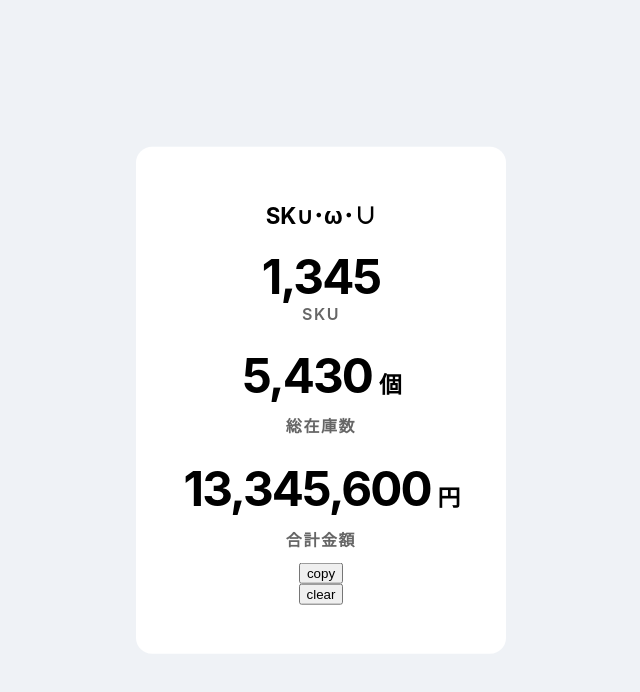
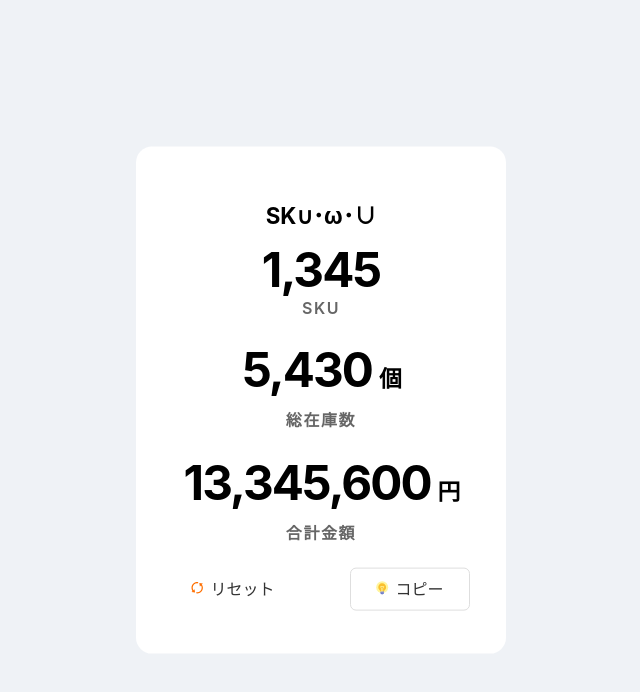
Before and after one commit to sushidesu/sku-review, a React (Create React App) app: page / in a window 1280 px wide. Shown: the top 692 px of the page, without its empty margins (319-959 px from the left). Built offline with nearby package versions, Linux system fonts and the light colour scheme.

Commit message:
Update button styles

```diff
--- a/src/components/App.tsx
+++ b/src/components/App.tsx
@@ -5,6 +5,8 @@ import { COLUMNS, SIZE } from "../constants"
 import { ReviewResult, ReviewResultProps } from "./ReviewResult"
 import { FileInput } from "./FileInput"
 import { Loading } from "./Loading"
+import { Button } from "./Button"
+import { FcIdea, FcSynchronize } from "react-icons/fc"
 
 type Status = "default" | "loading" | "done"
 
@@ -51,8 +53,17 @@ export default () => {
             <ReviewResult
               {...result}
             />
-            <button onClick={copy}>copy</button>
-            <button onClick={clear}>clear</button>
+            <Buttons>
+              <Button
+                icon={<FcSynchronize />}
+                onClick={clear}
+              >リセット</Button>
+              <Button
+                variant="outlined"
+                icon={<FcIdea />}
+                onClick={copy}
+              >コピー</Button>
+            </Buttons>
           </>
         }
 
@@ -98,6 +109,19 @@ const Wrapper = styled.div`
     flex-direction: column;
     justify-content: center;
     align-items: center;
+
+    width: 100%;
     margin-bottom: 1.4em;
   }
 `
+
+const Buttons = styled.div`
+  width: 90%;
+  display: flex;
+  justify-content: space-between;
+  margin-top: 12px;
+
+  & > button {
+    min-width: 120px;
+  }
+`
--- /dev/null
+++ b/src/components/Button.tsx
@@ -0,0 +1,52 @@
+import React from "react"
+import styled from "@emotion/styled"
+import { COLOR } from "../constants"
+
+type ButtonProps = Omit<React.ButtonHTMLAttributes<HTMLButtonElement>, "color">
+
+type ButtonConfig = {
+  icon?: React.ReactElement
+  variant?: "text" | "outlined"
+}
+
+export const Button: React.FC<ButtonProps & ButtonConfig> = ({ children, icon, ...rest }) => (
+  <StyledButton {...rest}>
+    {icon ? <Icon>{icon}</Icon> : null}
+    <span>{children}</span>
+  </StyledButton>
+)
+
+const StyledButton = styled.button`
+  background-color: transparent;
+  ${(props: ButtonConfig) => props.variant === "outlined"
+    ? `
+      border: 1.4px solid ${COLOR.gray.default};
+      &:hover {
+        border: 1.4px solid ${COLOR.gray.dark};
+      }
+    `
+    : `
+      border: none;
+      &:hover {
+        background-color: #efefef;
+      }
+    `
+  }
+  color: ${COLOR.gray.contrast};
+  padding: 12px 16px;
+  font-size: 16px;
+  line-height: 16px;
+  cursor: pointer;
+  border-radius: 6px;
+  outline: none;
+
+  &:active {
+    position: relative;
+    top: 1.2px;
+  }
+`
+
+const Icon = styled.span`
+  font-size: 0.9em;
+  margin-right: 0.4em;
+`
--- a/src/components/Loading.tsx
+++ b/src/components/Loading.tsx
@@ -1,9 +1,10 @@
 import React from "react"
 import { SyncLoader } from "react-spinners"
+import { COLOR } from "../constants"
 
 export const Loading = () => (
   <SyncLoader
-    color="#fab348"
+    color={COLOR.primary.default}
     size={20}
     margin={4}
   />
--- a/src/constants.ts
+++ b/src/constants.ts
@@ -17,3 +17,25 @@ export const SIZE = {
     small: 8,
   }
 }
+
+type ColorTypes = "gray" | "primary"
+type Color = {
+  [key in ColorTypes]: {
+    default: string
+    dark: string
+    contrast: string
+  }
+}
+
+export const COLOR: Color = {
+  gray: {
+    default: "#dedede",
+    dark: "#bdbdbd",
+    contrast: "#333",
+  },
+  primary: {
+    default: "#fab348",
+    dark: "#f0874a",
+    contrast: "#333",
+  },
+}
```
